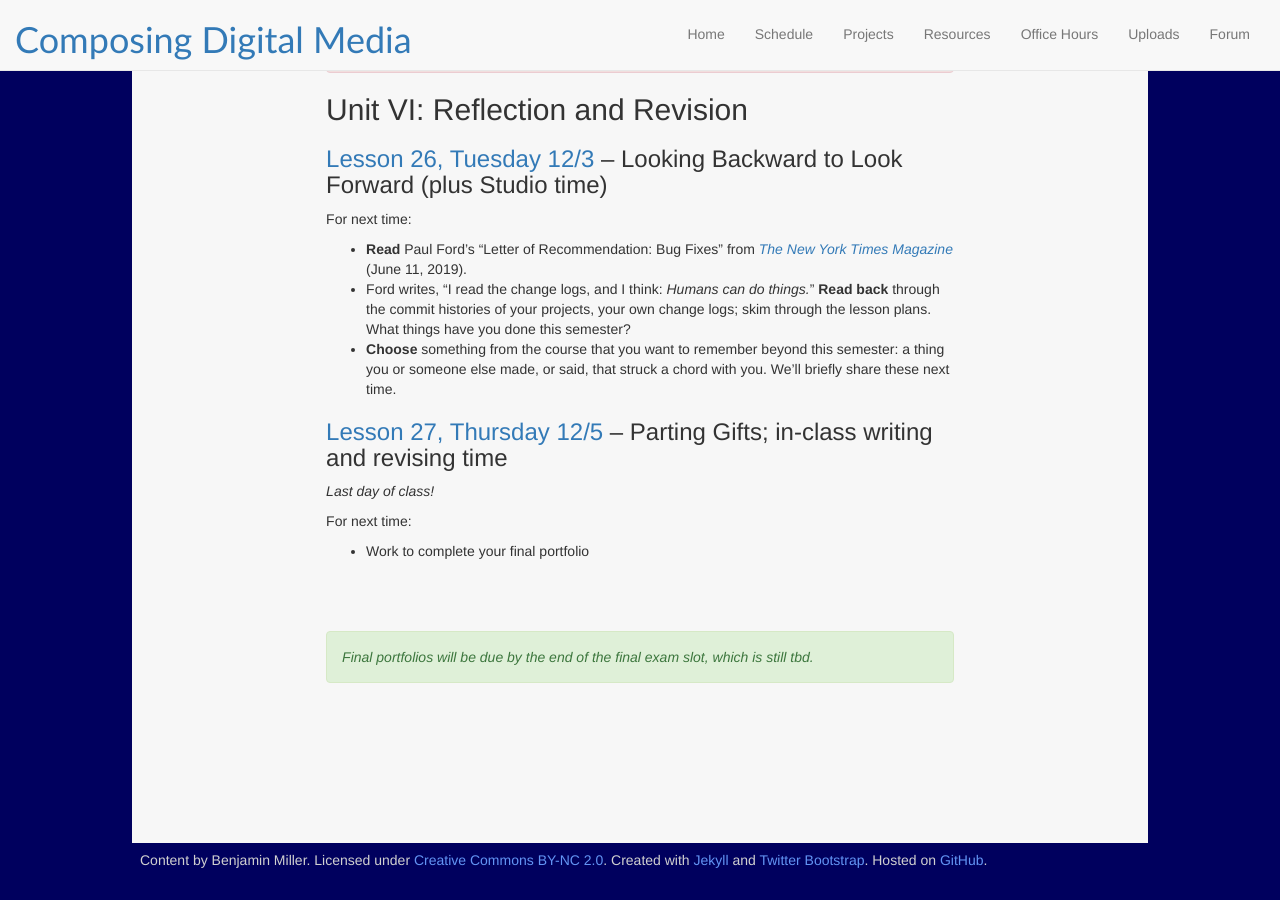
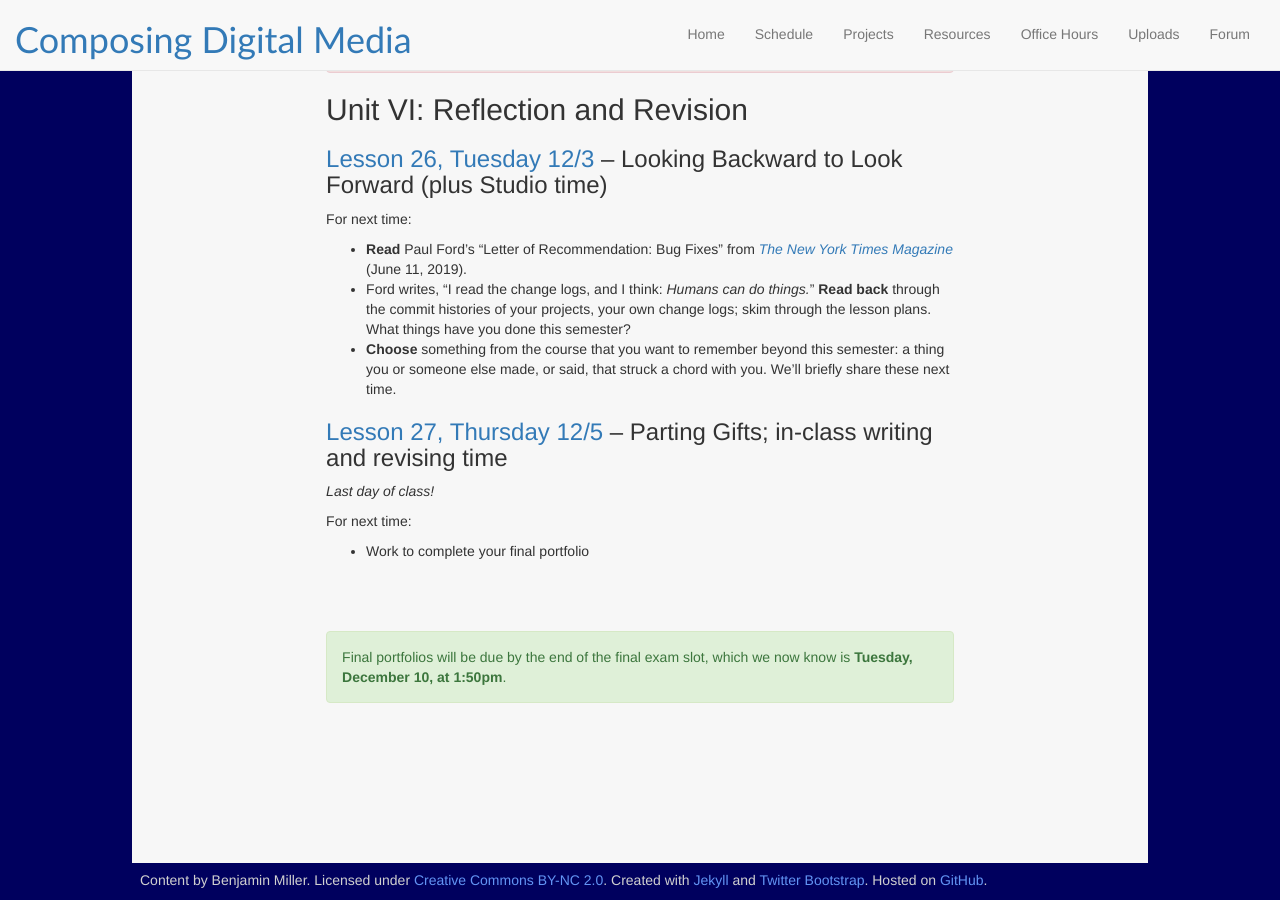
Before and after one commit to benmiller314/cdm2019fall, a Jekyll site: the page built from schedule.md, in a window 1280 px wide and 900 px high, scrolled down 5172 px. Built offline with Jekyll 4.4.1, drawn with Linux system fonts in a browser that asks for light colours.

Commit message:
update final portfolio deadline

```diff
--- a/schedule.md
+++ b/schedule.md
@@ -312,5 +312,5 @@ For next time:
 
 &nbsp;
 <div class="alert alert-success">
-<em>Final portfolios will be due by the end of the final exam slot, which is still tbd.</em>
+Final portfolios will be due by the end of the final exam slot, which we now know is <strong>Tuesday, December 10, at 1:50pm</strong>.
 </div>
```
